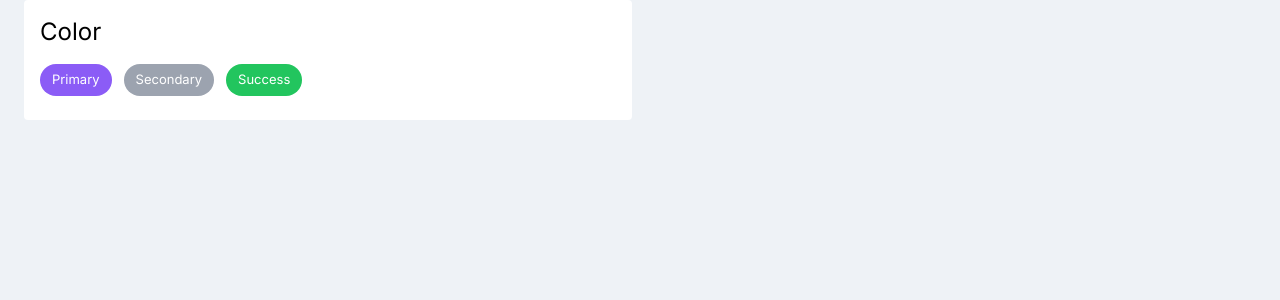
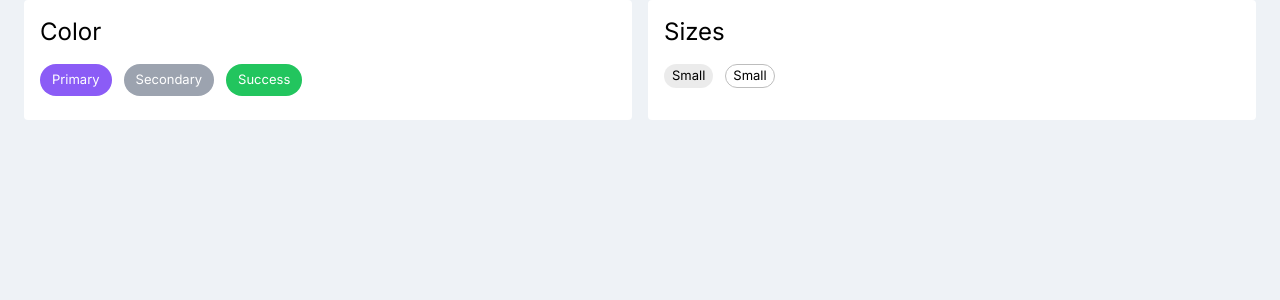
Before and after one commit to sakilanwar12/dashboard-mui, a Next.js app: page /components/chip in a window 1280 px wide. Shown: the top 300 px of the page. Built offline with nearby package versions, Linux system fonts and the light colour scheme.

Commit message:
update sizes chips

```diff
--- /dev/null
+++ b/src/app/(protected)/components/chip/SizeChip.tsx
@@ -0,0 +1,12 @@
+import { Box, Chip } from '@mui/material';
+
+const SizeChip = () => {
+  return (
+    <Box display="flex" gap="12px" flexWrap="wrap">
+      <Chip label="Small" size="small" />
+      <Chip label="Small" size="small" variant="outlined" />
+    </Box>
+  );
+};
+
+export default SizeChip;
--- a/src/app/(protected)/components/chip/page.tsx
+++ b/src/app/(protected)/components/chip/page.tsx
@@ -1,21 +1,25 @@
-import Card from "@/components/ui/CodeSnippet";
-import { Box } from "@mui/material";
-import ColorChip from "./ColorChip";
+import Card from '@/components/ui/CodeSnippet';
+import { Box } from '@mui/material';
+import ColorChip from './ColorChip';
+import SizeChip from './SizeChip';
 
 const ChipPage = () => {
   return (
     <Box
       sx={{
-        display: "grid",
+        display: 'grid',
         gridTemplateColumns: {
-          xs: "repeat(1, 1fr)",
-          lg: "repeat(2, 1fr)",
+          xs: 'repeat(1, 1fr)',
+          lg: 'repeat(2, 1fr)',
         },
         gap: 2,
       }}
     >
       <Card title="Color">
         <ColorChip />
+      </Card>
+      <Card title="Sizes">
+        <SizeChip />
       </Card>
 
       {/*
```
